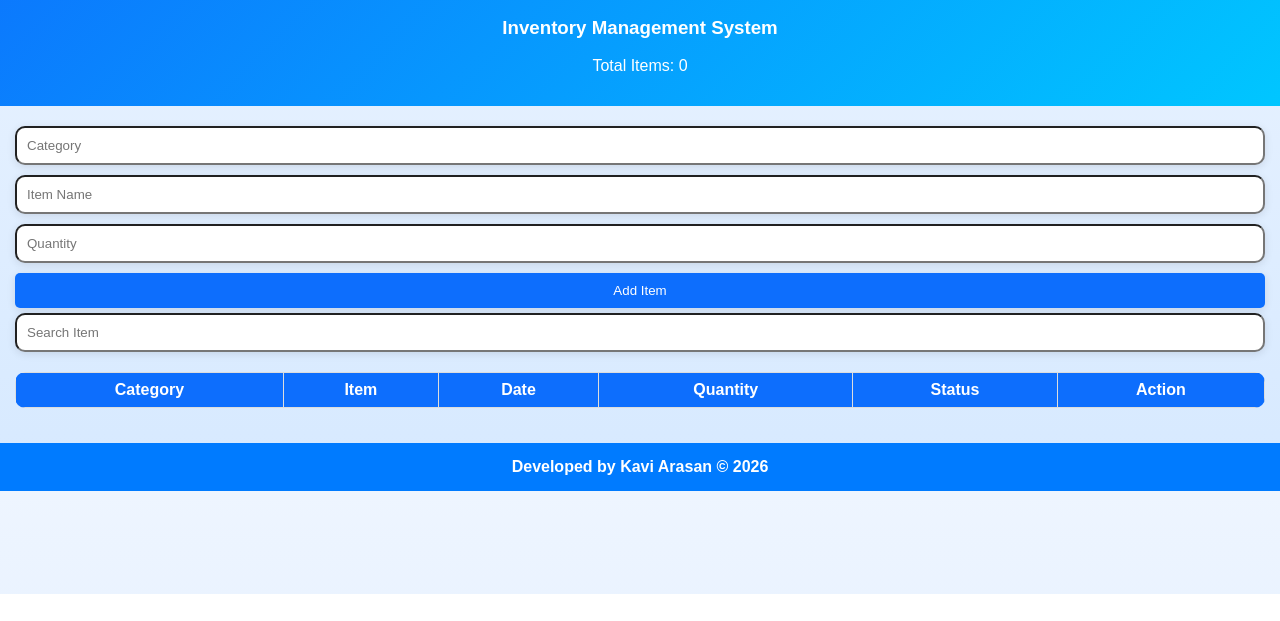
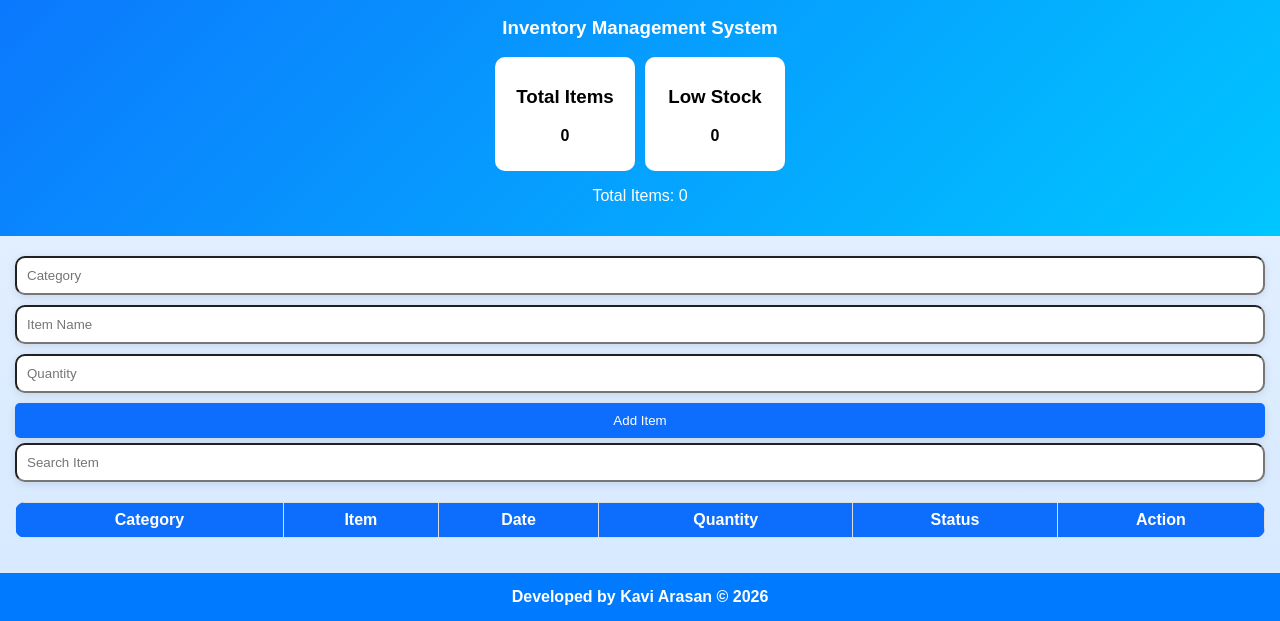
Before and after one commit to kaviarasan7304-ship-it/ecube-inventory, a plain HTML site: page index.html in a window 1280 px wide. Shown: the part 206-827 px from the top of the page. Before the commit the page ends 800 px from the top, so only its background shows below. Drawn offline with Linux system fonts and the light colour scheme.

Commit message:
Update index.html

```diff
--- a/index.html
+++ b/index.html
@@ -96,6 +96,22 @@ padding:8px;
 border:none;
 border-radius:5px;
 }
+  .dashboard{
+  display:flex;
+  gap:10px;
+  justify-content:center;
+  margin-top:10px;
+}
+
+.card{
+  background:white;
+  color:black;
+  padding:10px;
+  border-radius:10px;
+  width:120px;
+  text-align:center;
+  font-weight:bold;
+}
 </style>
 </head>
 
@@ -105,6 +121,17 @@ border-radius:5px;
 <img src="logo.png" class="logo">
 <h2><span class="logo-e">e</span>Cube TVET College</h2>
 <h3>Inventory Management System</h3>
+  <div class="dashboard">
+  <div class="card">
+    <h3>Total Items</h3>
+    <p id="totalCard">0</p>
+  </div>
+
+  <div class="card">
+    <h3>Low Stock</h3>
+    <p id="lowStockCard">0</p>
+  </div>
+  </div>
 <p id="totalItems">Total Items: 0</p>
 </div>
 
@@ -153,6 +180,10 @@ table.innerHTML="";
 
 document.getElementById("totalItems").innerText =
 "Total Items: " + items.length;
+document.getElementById("totalCard").innerText = items.length;
+
+let lowStock = items.filter(item => item.qty < 5).length;
+document.getElementById("lowStockCard").innerText = lowStock;
 
 items.forEach((item,index)=>{
 
```
